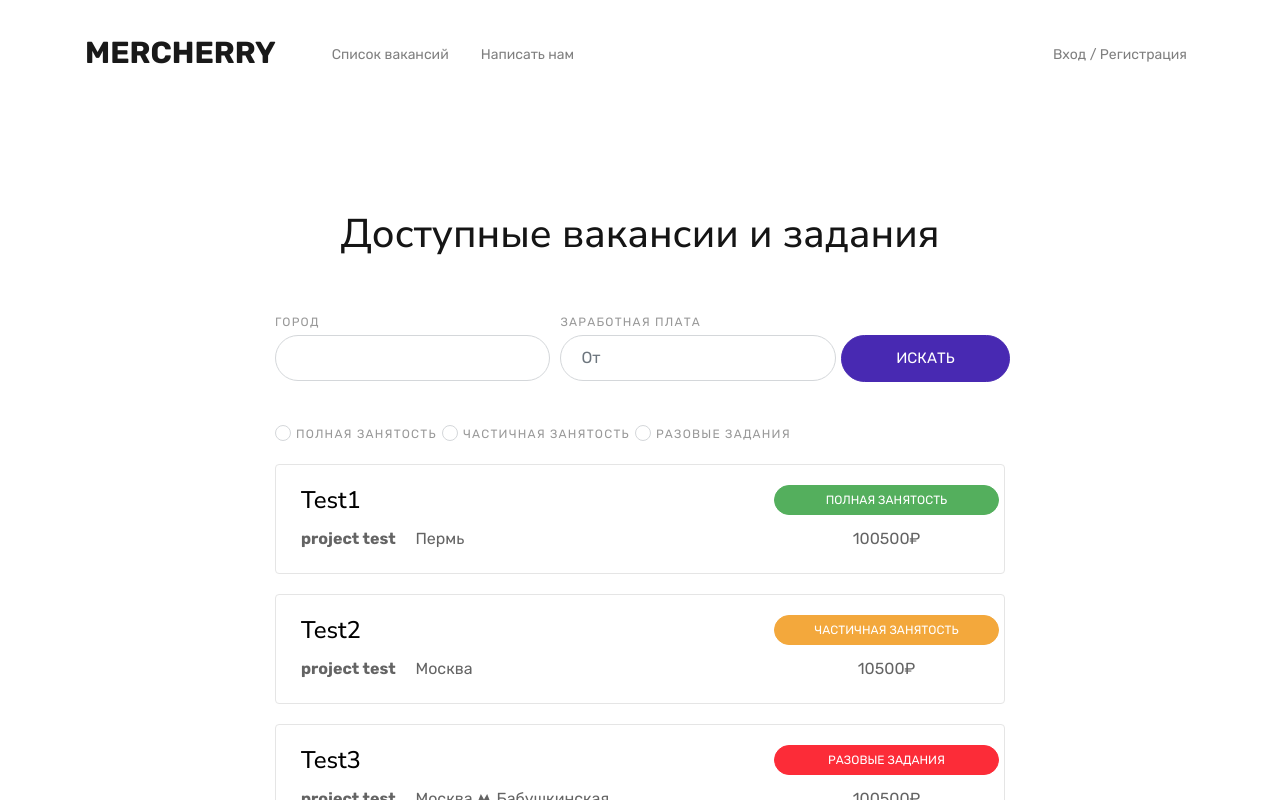
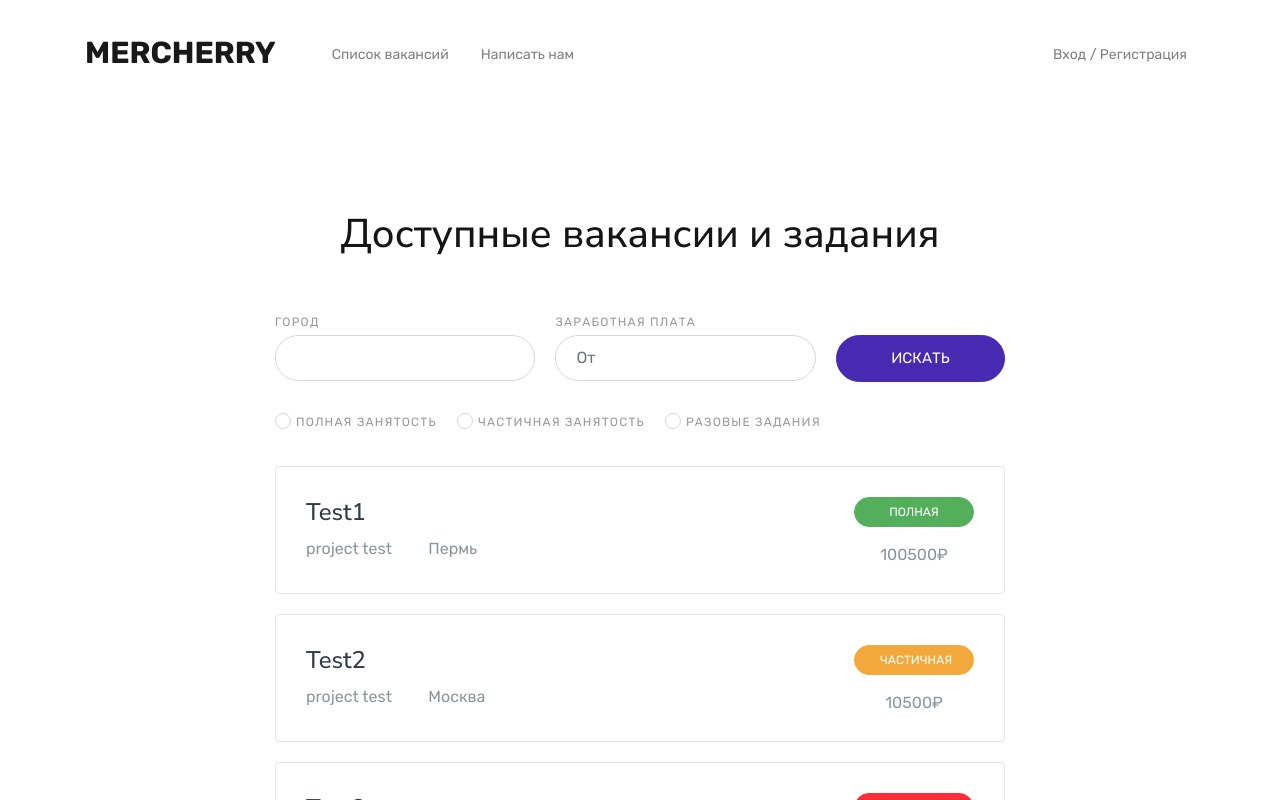
Before and after one commit to apuc/mercherry, a Vue app: page /job in a window 1280 px wide. Shown: the top 800 px of the page. Built offline with nearby package versions, Linux system fonts and the light colour scheme; a web font is replaced by a local one; what vue-yandex-maps would draw is missing.

Commit message:
change vacancy-item

```diff
--- a/public/custom-bootstrap.css
+++ b/public/custom-bootstrap.css
@@ -260,6 +260,7 @@ selectric-items, .container .swiper-container .swiper-slide, .container .gallery
     box-shadow: 0 0 0 0 rgba(252, 44, 56, 0.5);
 }
 .btn-small {
+    min-width: unset;
     padding: 5px 25px;
     font-size: 12px;
 }
@@ -421,6 +422,12 @@ selectric-items, .container .swiper-container .swiper-slide, .container .gallery
 }
 [class*="rounded"] {
     border-radius: 10rem !important;
+}
+.form-row {
+    margin: 0 -10px;
+}
+.form-row>.col, .form-row>[class*=col-] {
+    padding: 0 10px;
 }
 .w-25 {
     width: 25% !important;
@@ -1343,7 +1350,7 @@ label {
 }
 .form-control {
     height: 46px;
-    padding: 3px 20px 4px;
+    padding: 7px 20px 8px;
     color: #151515;
     border: 1px solid #d4d7da;
     border-radius: 2em;
@@ -1712,8 +1719,20 @@ input[type="radio"], input[type="checkbox"] {
 .c-gray {
     color: #ccc
 }
+.c-medium-gray {
+    color: #8a959e;
+}
+.c-medium-gray .fa {
+    color: #7e8890;
+}
 .c-dark-gray {
     color: #646464;
+}
+.c-dark-link {
+    color: #323a45;
+}
+.lh-1 {
+    line-height: 1;
 }
 @media (min-width: 1600px) {
     .container {
--- a/src/App.vue
+++ b/src/App.vue
@@ -155,4 +155,10 @@
       }
     }
   }
+  .mr-13px {
+    margin-right: 13px;
+  }
+  .mr-16px {
+    margin-right: 16px;
+  }
 </style>
--- a/src/components/VacancyItem.vue
+++ b/src/components/VacancyItem.vue
@@ -1,30 +1,31 @@
 <template>
-  <li class="media bordered mb-2 p-2">
+  <li class="media bordered mb-2 p-3">
     <div class="media-body">
-      <div class="row flex-sm-row flex-column">
-        <div class="px-2">
+      <div class="d-flex flex-wrap flex-sm-row flex-column">
+        <div class="pr-2 d-flex flex-column">
           <h5 class="mt-0 mb-0">
-            <router-link class="black-link" :to="`/job/${item.id}`">{{item.label}}</router-link>
+            <router-link class="c-dark-link" :to="`/job/${item.id}`">{{item.label}}</router-link>
           </h5>
-          <p class="mb-0 mt-1">
-            <span v-if="item.project != ''" class="font-weight-bold">{{item.project}} </span>
+          <p class="mb-0 c-medium-gray mt-auto">
             <span>
-              <template v-if="item.city != ''">
+              <span v-if="item.project != ''" class="mr-16px">{{item.project}} </span>
+
+              <span v-if="item.city != ''" class="mr-13px d-inline-block">
                 <i class="fa fa-map-marker"></i>
                 {{item.city}}
-              </template>
+              </span>
 
-              <template v-if="item.metro != ''">
-                <img src="img/Moscow_Metro.svg" alt="" width="16">
-                {{item.metro}}
-              </template>
+              <span class="d-inline-block" v-if="item.metro != ''">
+                <img src="img/Moscow_Metro.svg" alt="" height="13">
+                 {{item.metro}}
+              </span>
             </span>
           </p>
         </div>
         <div class="vacancy-item-right">
           <span v-if="item.employment !== ''" class="btn btn-small pointer-none" :class="'btn-' + employment">{{item.employment}}</span>
 
-          <p class="mt-1 mb-0" v-if="item.salary != ''">
+          <p class="mt-2 mb-0 c-medium-gray lh-1" v-if="item.salary != ''">
             {{item.salary}}₽
           </p>
         </div>
@@ -45,11 +46,11 @@
     computed: {
       employment() {
         switch(this.item.employment) {
-          case 'Полная занятость':
+          case 'Полная':
             return 'green';
-          case 'Частичная занятость':
+          case 'Частичная':
             return 'orange';
-          case 'Разовые задания':
+          case 'Разовые':
             return 'danger'
         }
       }
@@ -62,15 +63,14 @@
     display: flex;
     flex-direction: column;
     align-items: center;
-    width: 225px;
+    width: 120px;
     margin-left: auto;
-    padding: 0 15px;
     @media (max-width: 575px) {
       width: 100%;
       margin-top: 10px;
     }
     .btn {
-      width: 225px;
+      width: 120px;
     }
   }
 </style>
--- a/src/components/home/HomeVacancies.vue
+++ b/src/components/home/HomeVacancies.vue
@@ -33,7 +33,8 @@
             "city": "Пермь",
             "metro": "",
             "salary": 100500,
-            "employment": "Полная занятость"
+            "employment": "Полная",
+            "project": "project test"
           },
           {
             "id": 2,
@@ -41,7 +42,8 @@
             "city": "Москва",
             "metro": "",
             "salary": 10500,
-            "employment": "Частичная занятость"
+            "employment": "Частичная",
+            "project": "project test"
           },
           {
             "id": 3,
@@ -49,7 +51,8 @@
             "city": "Москва",
             "metro": "Бабушкинская",
             "salary": 100500,
-            "employment": "Полная занятость"
+            "employment": "Разовые",
+            "project": "project test"
           },
           {
             "id": 4,
@@ -57,7 +60,8 @@
             "city": "Москва",
             "metro": "Бабушкинская",
             "salary": 100500,
-            "employment": "Полная занятость"
+            "employment": "Полная",
+            "project": "project test"
           },
           {
             "id": 5,
@@ -65,7 +69,8 @@
             "city": "Москва",
             "metro": "Бабушкинская",
             "salary": 100500,
-            "employment": "Полная занятость"
+            "employment": "Полная",
+            "project": "project test"
           }
         ]
       }
--- a/src/components/job/JobForm.vue
+++ b/src/components/job/JobForm.vue
@@ -4,7 +4,7 @@
     <form>
       <div class="form-row mb-0">
         <div class="col-sm">
-        <div class="form-group field-city">
+          <div class="form-group field-city mb-3">
             <label class="control-label" for="city">Город</label>
             <div>
               <input type="text" id="city" class="form-control" name="city">
@@ -13,15 +13,17 @@
           </div>
         </div>
         <div class="col-sm">
-        <div class="form-group field-total_salary">
+          <div class="form-group field-total_salary mb-3">
             <label class="control-label" for="total_salary">Заработная плата</label>
             <input type="text" id="total_salary" class="form-control" name="total_salary" placeholder="От">
             <div class="help-block"></div>
           </div>
         </div>
-      <div class="form-group">
+        <div class="px-1">
+          <div class="form-group mb-3">
             <label class="contol-label">&nbsp;</label>
             <button type="submit" class="btn btn-primary col">Искать</button>
+          </div>
         </div>
       </div>
       <div class="row mb-0">
@@ -34,10 +36,9 @@
           </div>
         </div>
       </div>
-      <div class="form-group field-employment">
-        <label class="control-label">&nbsp;</label>
+      <div class="form-group field-employment mb-3">
         <div id="employment">
-          <label class="radio" v-for="(radioItem, index) in radio">
+          <label class="radio mr-2" v-for="(radioItem, index) in radio">
             <input type="radio" name="employment" :value=index>
             <span class="radio__circle"></span>
             <span>{{radioItem}}</span>
--- a/src/components/vacancy/VacancySimilar.vue
+++ b/src/components/vacancy/VacancySimilar.vue
@@ -28,7 +28,8 @@
             "city": "Пермь",
             "metro": "",
             "salary": 100500,
-            "employment": "Полная занятость"
+            "employment": "Полная",
+            "project": "project test"
           },
           {
             "id": 2,
@@ -36,7 +37,8 @@
             "city": "Москва",
             "metro": "",
             "salary": 10500,
-            "employment": "Частичная занятость"
+            "employment": "Частичная",
+            "project": "project test"
           },
           {
             "id": 3,
@@ -44,7 +46,8 @@
             "city": "Москва",
             "metro": "Бабушкинская",
             "salary": 100500,
-            "employment": "Полная занятость"
+            "employment": "Разовые",
+            "project": "project test"
           }
         ]
       }
--- a/src/views/Job.vue
+++ b/src/views/Job.vue
@@ -38,7 +38,7 @@
             "city": "Пермь",
             "metro": "",
             "salary": 100500,
-            "employment": "Полная занятость",
+            "employment": "Полная",
             "project": "project test"
           },
           {
@@ -47,7 +47,7 @@
             "city": "Москва",
             "metro": "",
             "salary": 10500,
-            "employment": "Частичная занятость",
+            "employment": "Частичная",
             "project": "project test"
           },
           {
@@ -56,7 +56,7 @@
             "city": "Москва",
             "metro": "Бабушкинская",
             "salary": 100500,
-            "employment": "Разовые задания",
+            "employment": "Разовые",
             "project": "project test"
           },
           {
@@ -65,7 +65,7 @@
             "city": "Москва",
             "metro": "Бабушкинская",
             "salary": 100500,
-            "employment": "Полная занятость",
+            "employment": "Полная",
             "project": "project test"
           },
           {
@@ -74,7 +74,7 @@
             "city": "Москва",
             "metro": "Бабушкинская",
             "salary": 100500,
-            "employment": "Полная занятость",
+            "employment": "Полная",
             "project": "project test"
           }
         ],
```
Also changed, not shown: public/img/Moscow_Metro.svg. Lines whose indentation alone changed are shown as unchanged.
